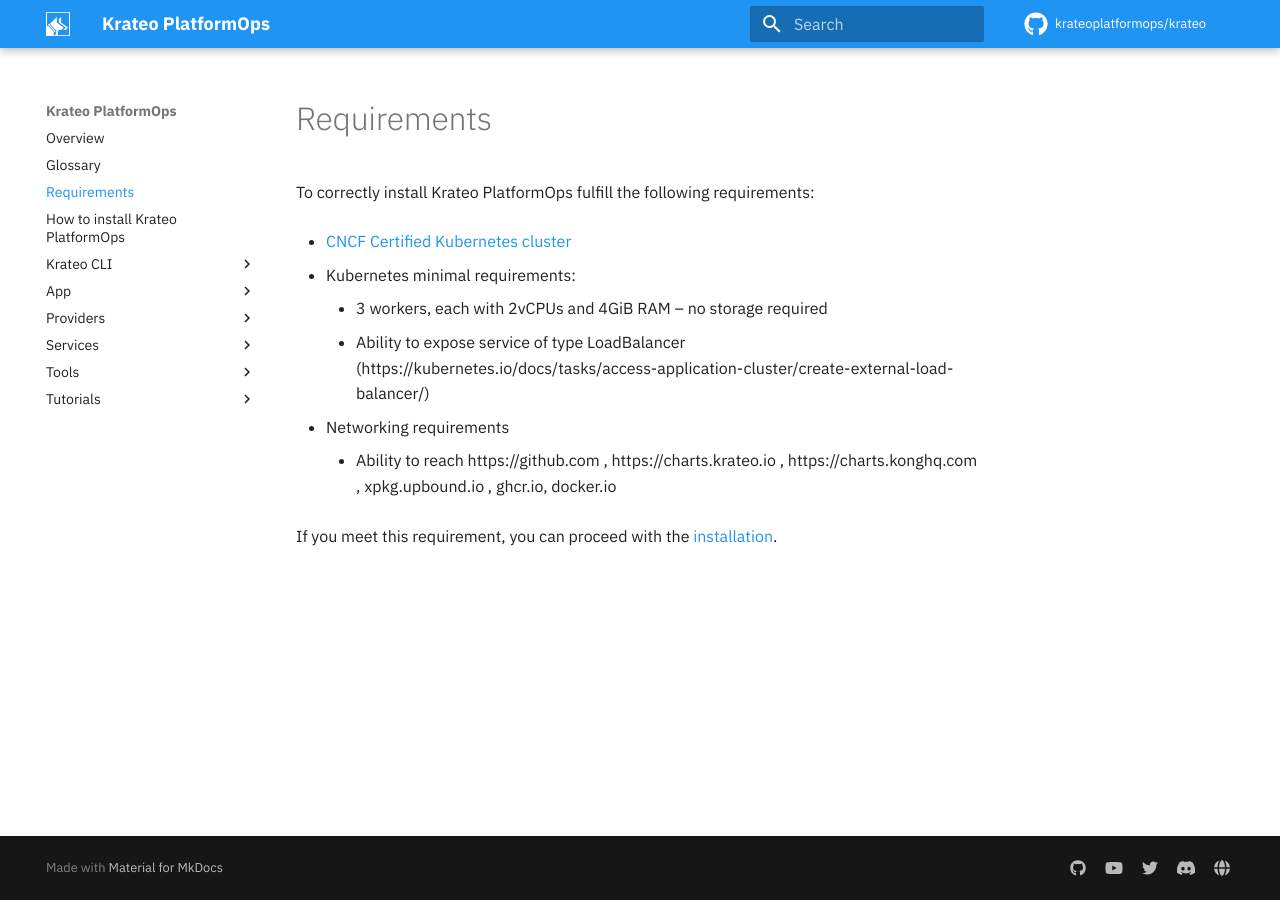
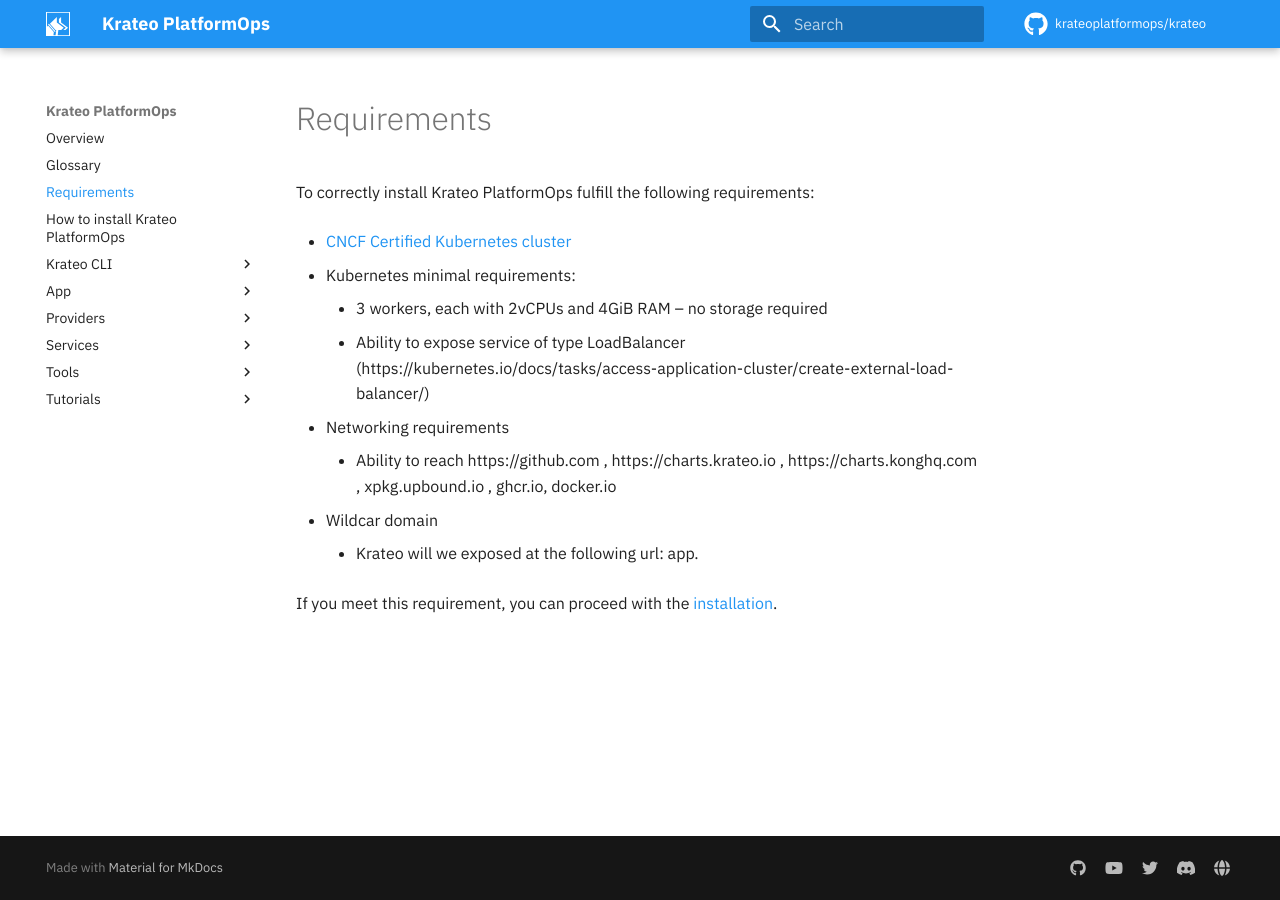
Before and after one commit to krateoplatformops/krateo-docs, an MkDocs documentation site: the page built from docs/requirements.md, in a window 1280 px wide. Built offline with MkDocs 1.6.1 and Material for MkDocs 9.7.7, drawn with Linux system fonts in a browser that asks for light colours; comment, search, counter and statistics services are not loaded.

Commit message:
Update requirements.md

```diff
--- a/docs/requirements.md
+++ b/docs/requirements.md
@@ -11,4 +11,7 @@
 - Networking requirements
     * Ability to reach https://github.com , https://charts.krateo.io , https://charts.konghq.com , xpkg.upbound.io , ghcr.io, docker.io
 
+- Wildcar domain
+    * Krateo will we exposed at the following url: app.<wildcard-domain>
+
 If you meet this requirement, you can proceed with the [installation](./cli/cli-overview.md#installing-the-krateo-cli).
```
